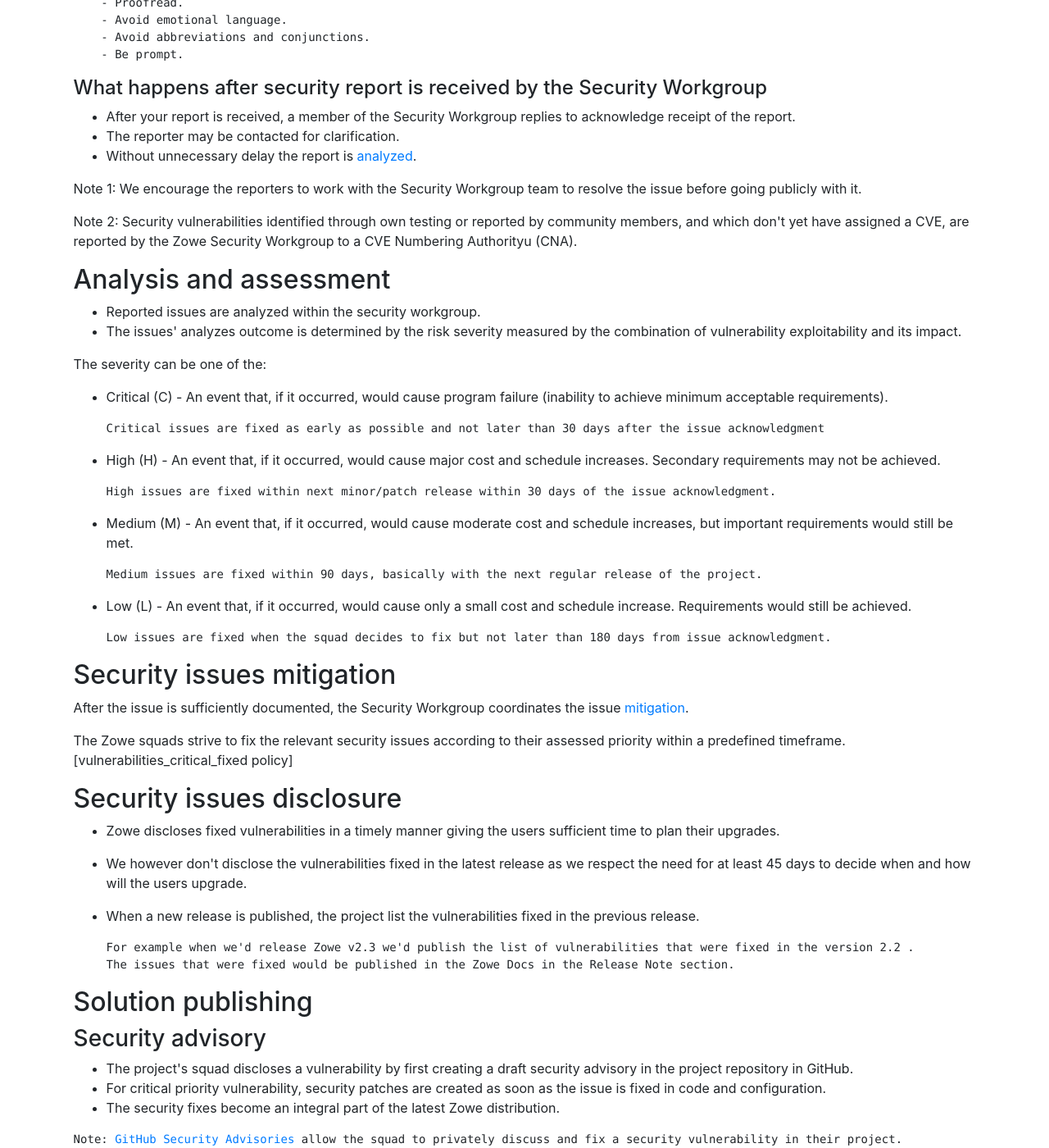
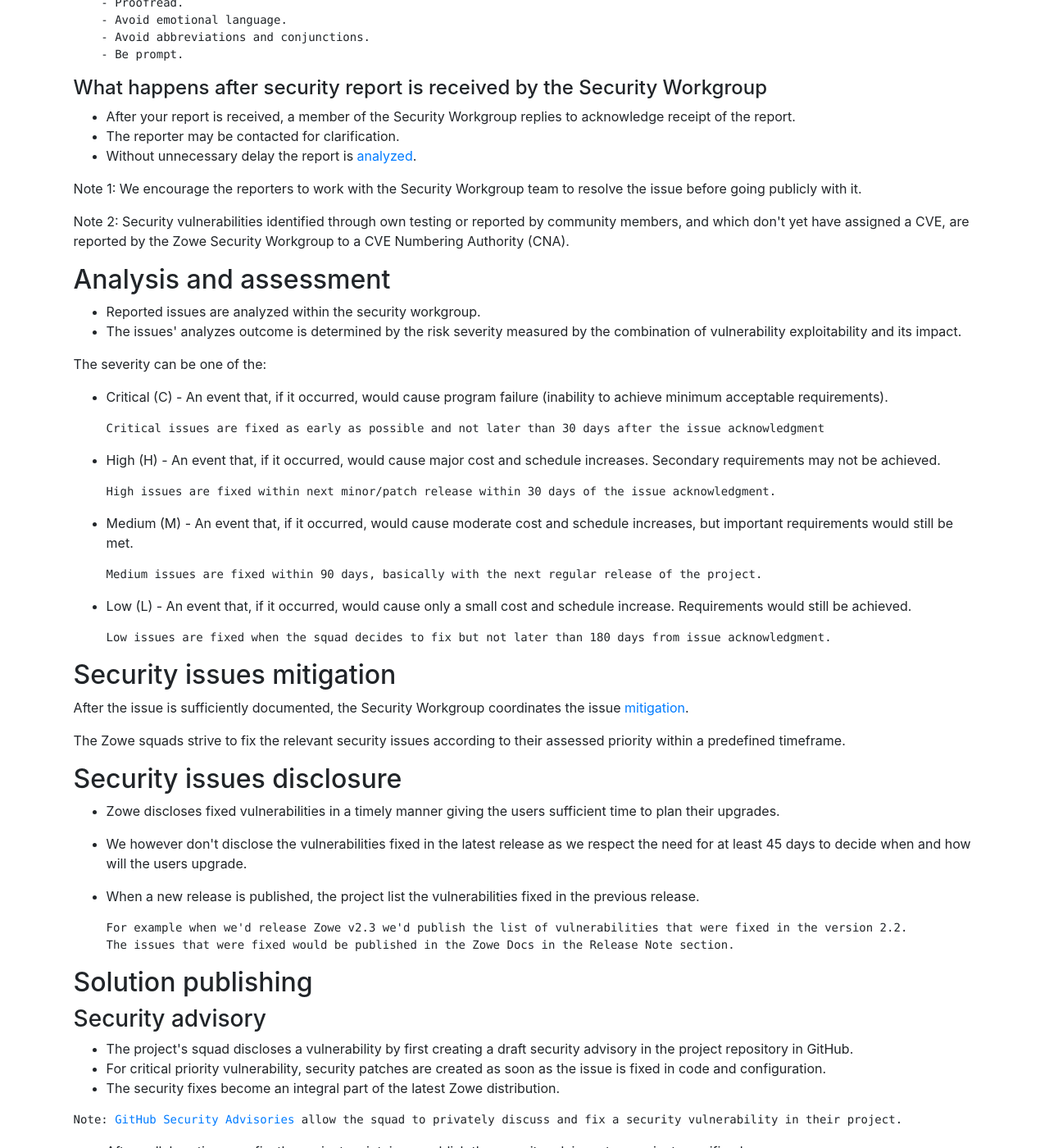
Before and after one commit to zowe/zowe.github.io, a Jekyll site: the page built from security.md, in a window 1280 px wide and 1400 px high, scrolled down 2318 px. Shown: the whole window at 82% size. Built offline with Jekyll 4.4.1, drawn with Linux system fonts in a browser that asks for light colours; our own code applies the rules of GitHub Pages for plain Markdown files; some of the changed text lies outside the part shown.

Commit message:
Fix spell checks
Signed-off-by: Jakub Balhar <jakub@balhar.net>

```diff
--- a/security.md
+++ b/security.md
@@ -143,7 +143,7 @@
 <p><!-- <strong>IMPORTANT:</strong>  Please do not file a public issue <a href="#Security-issues-disclosure">disclosing vulnerabilities</a> as this may be misused by violent attackers. -->
 Note 1: We encourage the reporters to work with the Security Workgroup team to resolve the issue before going publicly with it.</p>
 
-<p>Note 2: Security vulnerabilities identified through own testing or reported by community members, and which don't yet have assigned a CVE, are reported by the Zowe Security Workgroup to a CVE Numbering Authorityu (CNA).
+<p>Note 2: Security vulnerabilities identified through own testing or reported by community members, and which don't yet have assigned a CVE, are reported by the Zowe Security Workgroup to a CVE Numbering Authority (CNA).
 </p>
 
 <h2 id="analysis-and-assessment">Analysis and assessment</h2>
@@ -184,7 +184,7 @@
 (NIST-SSF #REF: SSF-A.4.2-B)
 --></p>
 
-<p>The Zowe squads strive to fix the relevant security issues according to their assessed priority within a predefined timeframe. [vulnerabilities_critical_fixed policy]</p>
+<p>The Zowe squads strive to fix the relevant security issues according to their assessed priority within a predefined timeframe.</p>
 
 <!--
 (NIST-SSF #REF: SSF-A.4.1-B)
@@ -196,7 +196,7 @@
   <li><p>Zowe discloses fixed vulnerabilities in a timely manner giving the users sufficient time to plan their upgrades.</p></li>
   <li><p>We however don't disclose the vulnerabilities fixed in the latest release as we respect the need for at least 45 days to decide when and how will the users upgrade.</p></li>
   <li><p>When a new release is published, the project list the vulnerabilities fixed in the previous release.</p>
-<pre><code>For example when we'd release Zowe v2.3 we'd publish the list of vulnerabilities that were fixed in the version 2.2 .
+<pre><code>For example when we'd release Zowe v2.3 we'd publish the list of vulnerabilities that were fixed in the version 2.2.
 The issues that were fixed would be published in the Zowe Docs in the Release Note section.
 </code></pre></li>
 </ul>
```
Also changed, not shown: other parts of security.md (+1 -1 lines).
